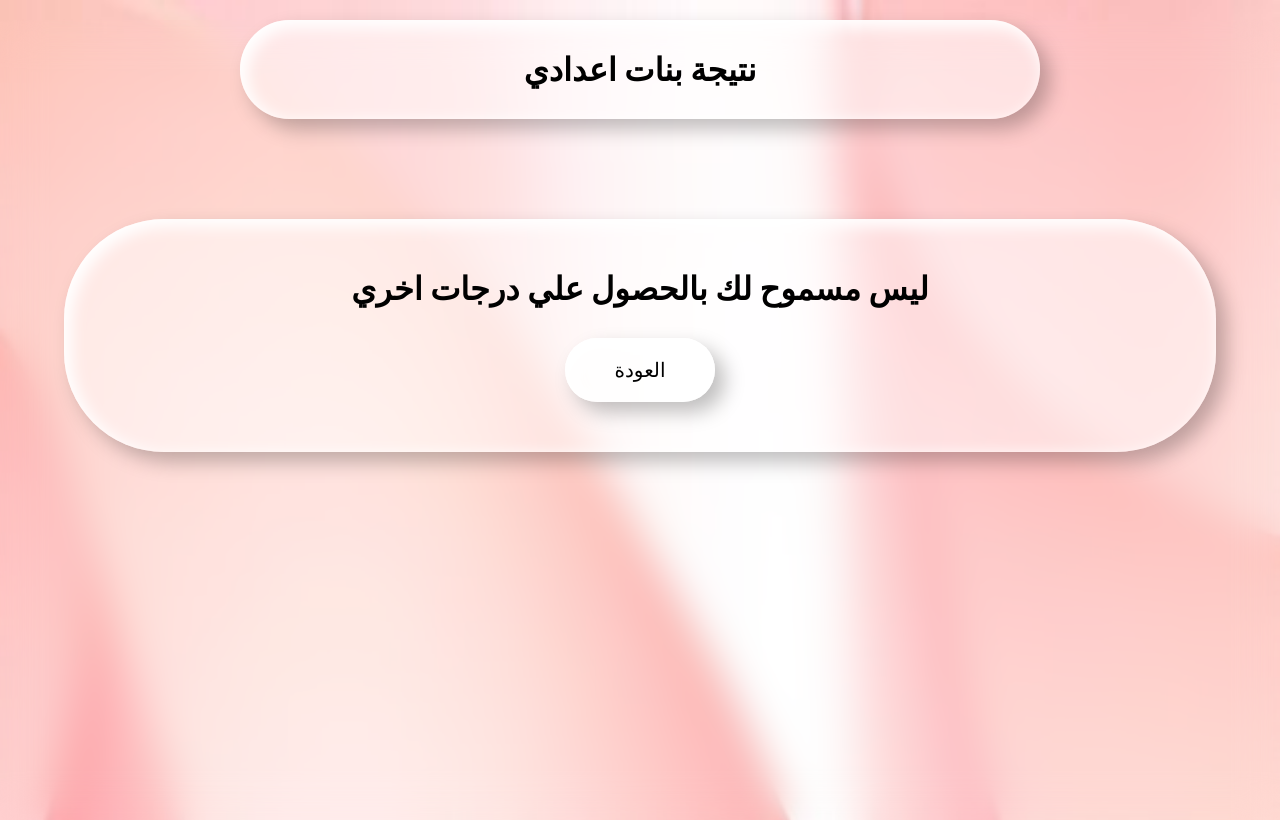
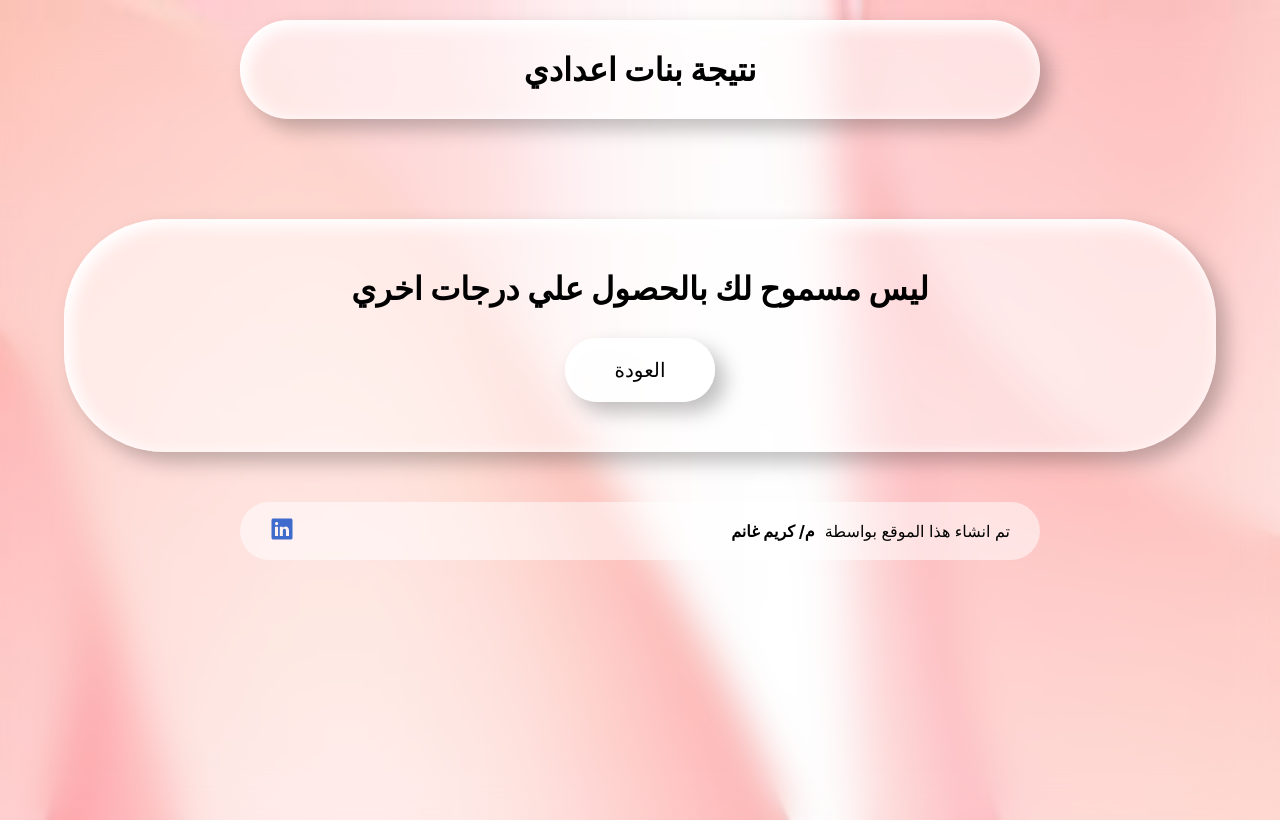
Before and after one commit to KarimWG7/Prep-Grades, a React (Create React App) app: page /not-allowed in a window 1280 px wide. Built offline with nearby package versions, Linux system fonts and the light colour scheme.

Commit message:
adding the footer

```diff
--- a/src/App.jsx
+++ b/src/App.jsx
@@ -5,6 +5,7 @@ import Credentials from "./pages/credintials/credintials.components";
 import Grades from "./pages/grades/grades.component";
 import NotAllowed from "./pages/not-allowed/not-allowed.component";
 import "./App.css"
+import CopyRights from "./components/copy-rights/copy-rights.component";
 
 function App() {
   return (
@@ -12,10 +13,11 @@ function App() {
       <Routes>
         <Route path="/" element={<Header />}>
           <Route index element={<Credentials />} />
-          <Route path="grades" element={<Grades />}/>
-          <Route  path="not-allowed" element={<NotAllowed />}/>
+          <Route path="grades" element={<Grades />} />
+          <Route path="not-allowed" element={<NotAllowed />} />
         </Route>
       </Routes>
+      <CopyRights />
     </div>
   );
 }
--- /dev/null
+++ b/src/components/copy-rights/copy-right.styles.css
@@ -0,0 +1,32 @@
+footer {
+    padding:0 20px;
+}
+.footer {
+    display: flex;
+    flex-wrap: wrap;
+    gap: 20px;
+    align-items: center;
+    justify-content: space-between;
+    padding: 15px 30px;
+    max-width: 800px;
+    margin: 50px auto 5px;
+    border-radius: 100px;
+    background-color: rgba(255, 255, 255, 0.5);
+    backdrop-filter: blur(5px);
+}
+.footer b {
+    margin-right: 10px;
+}
+.icon {
+    width: 24px;
+    height: 24px;
+    fill: #3e6bcc;
+    transition: all 0.3s ease;
+}
+.footer a:link, footer a:visited {
+    text-decoration: none;
+}
+.footer a:hover .icon ,footer a:active .icon {
+    transform: scale(1.1);
+    fill: #2954b3;
+}
--- /dev/null
+++ b/src/components/copy-rights/copy-rights.component.jsx
@@ -0,0 +1,26 @@
+import React from "react";
+
+import { ReactComponent as Linkedin } from "../../assets/logo-linkedin.svg";
+
+import "./copy-right.styles.css";
+
+function CopyRights() {
+  return (
+    <footer>
+      <div className="footer">
+        <p>
+          تم انشاء هذا الموقع بواسطة<b>م/ كريم غانم</b>
+        </p>
+        <a
+          rel="noreferrer"
+          target="_blank"
+          href="https://www.linkedin.com/in/karim-waheed-ghanem-99b805228?lipi=urn%3Ali%3Apage%3Ad_flagship3_profile_view_base_contact_details%3BwRuJOshTTxSCMindJUFZiw%3D%3D"
+        >
+          <Linkedin className="icon" />
+        </a>
+      </div>
+    </footer>
+  );
+}
+
+export default CopyRights;
--- a/src/pages/credintials/credintials.components.jsx
+++ b/src/pages/credintials/credintials.components.jsx
@@ -16,7 +16,9 @@ const compareNames = (name1, name2) => {
   if (name1 === name2.trim()) return true;
   const name1Arr = name1.split(" ");
   const name2Arr = name2.trim().split(" ");
-  return name1Arr.includes(name2Arr[0] && name2Arr[1] && name2Arr.at(-1));
+  return name1Arr.includes(
+    name2Arr[0].trim() && name2Arr[1].trim() && name2Arr.at(-1).trim()
+  );
 };
 
 function Credentials() {
--- a/src/pages/grades/grades.styles.css
+++ b/src/pages/grades/grades.styles.css
@@ -29,6 +29,15 @@ gap: 20px;
     .grades-container.card{
         max-width: unset;
     }
+    .grades {
+        grid-template-columns: repeat(auto-fit, minmax(200px, 1fr));
+    }
+    .grade.card {
+        min-width: 200px;
+    }
+    .grade.card h2 {
+        font-size: 18px;
+    }
     .credits.card h2 {
         font-size: 20px;
 
```
Also changed, not shown: src/assets/logo-linkedin.svg (added).
